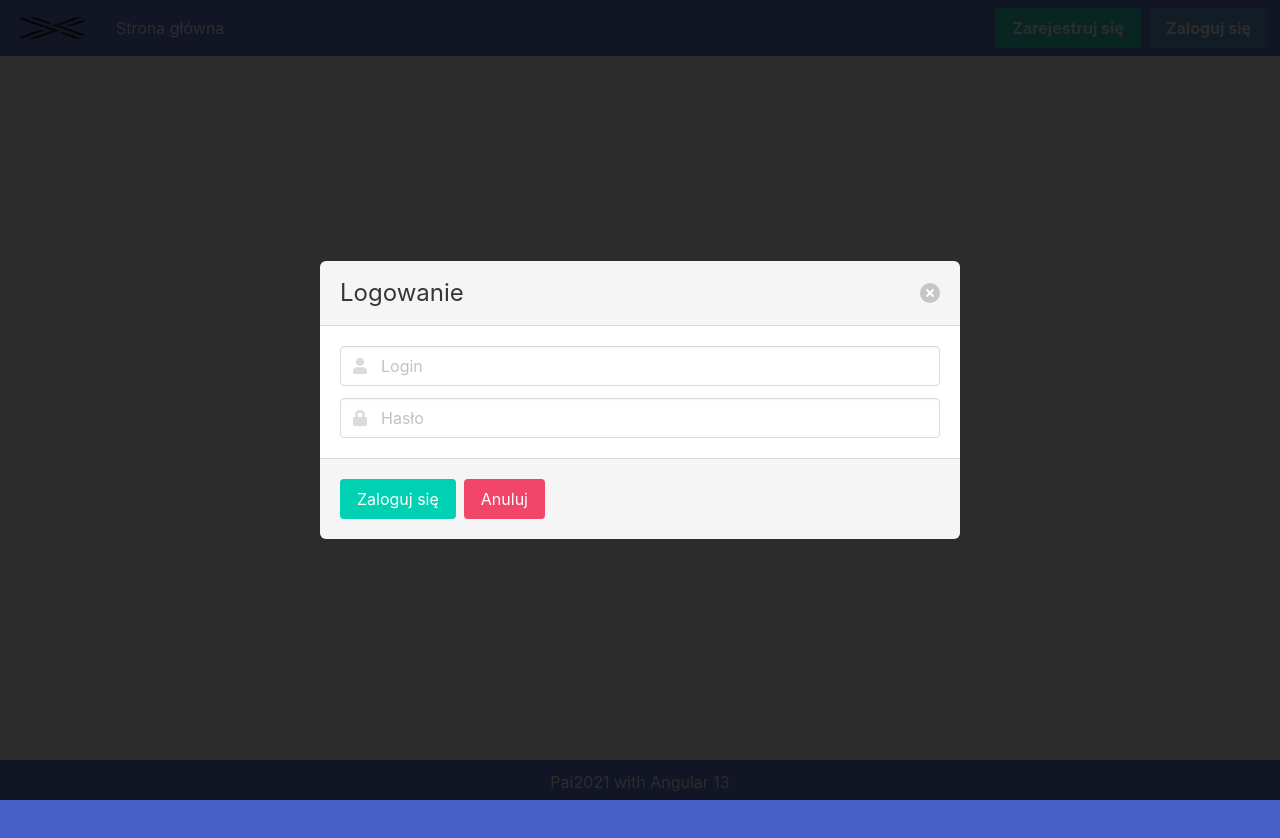
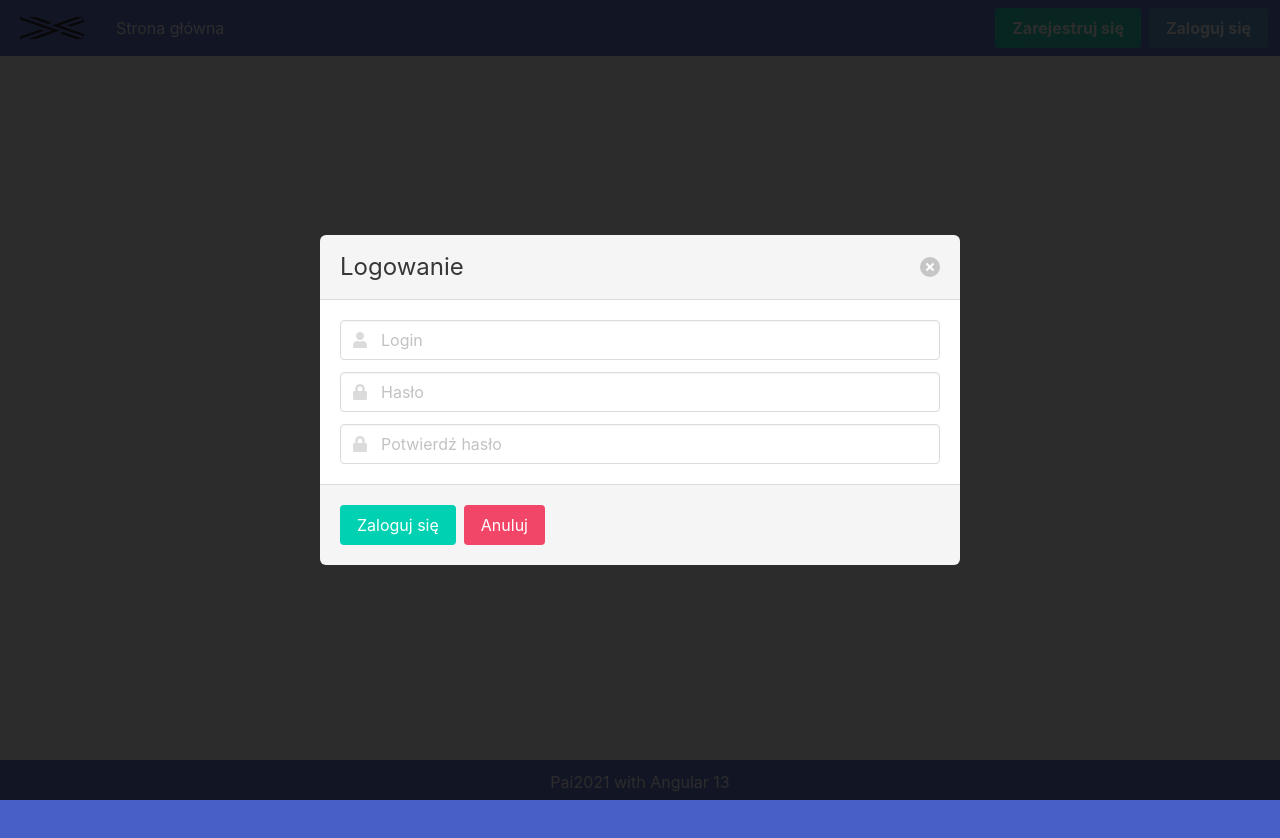
Before and after one commit to olekogrodowczyk/Programowanie-Aplikacji-Internetowych, an Angular app in the folder frontend/: page / in a window 1280 px wide. Both pictures are taken after a click on the link "Zarejestruj się". Shown: the top 838 px of the page. Built offline with nearby package versions, Linux system fonts and the light colour scheme; no server answers.

Commit message:
Connect register form with navbar

```diff
--- a/frontend/src/app/auth/auth.module.ts
+++ b/frontend/src/app/auth/auth.module.ts
@@ -8,6 +8,6 @@ import { SignoutComponent } from './signout/signout.component';
 @NgModule({
   declarations: [LoginFormComponent, RegisterFormComponent, SignoutComponent],
   imports: [CommonModule, ReactiveFormsModule],
-  exports: [LoginFormComponent],
+  exports: [LoginFormComponent, RegisterFormComponent],
 })
 export class AuthModule {}
--- a/frontend/src/app/auth/register-form/register-form.component.ts
+++ b/frontend/src/app/auth/register-form/register-form.component.ts
@@ -1,4 +1,4 @@
-import { Component, OnInit } from '@angular/core';
+import { Component, EventEmitter, OnInit, Output } from '@angular/core';
 import { FormControl, FormGroup, Validators } from '@angular/forms';
 import { AuthService } from '../auth.service';
 
@@ -8,6 +8,8 @@ import { AuthService } from '../auth.service';
   styleUrls: ['./register-form.component.css'],
 })
 export class RegisterFormComponent implements OnInit {
+  @Output() onRegister = new EventEmitter<boolean>();
+
   registerGroupForm = new FormGroup({
     login: new FormControl('', [
       Validators.required,
@@ -36,11 +38,14 @@ export class RegisterFormComponent implements OnInit {
     }
 
     this.authService.signIn(this.registerGroupForm.value).subscribe({
-      next: () => {},
+      next: () => {
+        this.onRegister.emit(true);
+      },
       error: ({ error }) => {
         if (error.username || error.password || error.passwordConfirm) {
           this.registerGroupForm.setErrors({ credentials: true });
         }
+        this.onRegister.emit(false);
       },
     });
   }
--- a/frontend/src/app/shared/navbar/navbar.component.html
+++ b/frontend/src/app/shared/navbar/navbar.component.html
@@ -1,12 +1,12 @@
 <app-notification
-  *ngIf="showLoginNotification"
-  (onClose)="showLoginNotification = false"
+  *ngIf="showNotification"
+  (onClose)="showNotification = false"
   >{{ notificationMessage }}</app-notification
 >
 
 <nav class="navbar is-link" role="navigation" aria-label="main navigation">
   <div class="navbar-brand">
-    <a class="navbar-item" href="https://bulma.io">
+    <a class="navbar-item" routerLink="/home">
       <img src="../assets/cross.png" width="80" height="28" />
     </a>
 
@@ -44,10 +44,10 @@
       <div class="navbar-item">
         <div class="buttons">
           <ng-container *ngIf="!(signedIn$ | async)">
-            <a (click)="selectItem()" class="button is-primary">
+            <a (click)="showRegisterModal = true" class="button is-primary">
               <strong>Zarejestruj się</strong>
             </a>
-            <a (click)="selectItem()" class="button is-info">
+            <a (click)="showLoginModal = true" class="button is-info">
               <strong>Zaloguj się</strong>
             </a>
           </ng-container>
@@ -76,4 +76,19 @@
     </button>
   </ng-container>
 </app-modal>
+
+<app-modal
+  *ngIf="showRegisterModal"
+  [title]="'Logowanie'"
+  (onClose)="showRegisterModal = false"
+>
+  <ng-container>
+    <app-register-form (onRegister)="onRegister($event)"></app-register-form>
+  </ng-container>
+  <ng-container modalFooter>
+    <button type="submit" form="loginForm" class="button is-primary">
+      Zaloguj się
+    </button>
+  </ng-container>
+</app-modal>
 <router-outlet></router-outlet>
--- a/frontend/src/app/shared/navbar/navbar.component.ts
+++ b/frontend/src/app/shared/navbar/navbar.component.ts
@@ -1,5 +1,6 @@
 import { Component, OnInit } from '@angular/core';
 import { LoginFormComponent } from 'src/app/auth/login-form/login-form.component';
+import { RegisterFormComponent } from 'src/app/auth/register-form/register-form.component';
 import { AuthService } from 'src/app/auth/auth.service';
 import { BehaviorSubject } from 'rxjs';
 
@@ -10,7 +11,8 @@ import { BehaviorSubject } from 'rxjs';
 })
 export class NavbarComponent implements OnInit {
   showLoginModal = false;
-  showLoginNotification = false;
+  showRegisterModal = false;
+  showNotification = false;
   signedIn$: BehaviorSubject<boolean>;
   notificationMessage = '';
 
@@ -33,9 +35,22 @@ export class NavbarComponent implements OnInit {
       this.notificationMessage = 'Podano błędne dane';
     }
     this.showLoginModal = false;
-    this.showLoginNotification = true;
+    this.showNotification = true;
     setTimeout(() => {
-      this.showLoginNotification = false;
+      this.showNotification = false;
+    }, 3000);
+  }
+
+  onRegister(value: boolean) {
+    if (value === true) {
+      this.notificationMessage = 'Pomyślnie zalogowano użytkownika';
+    } else {
+      this.notificationMessage = 'Podano błędne dane';
+    }
+    this.showRegisterModal = false;
+    this.showNotification = true;
+    setTimeout(() => {
+      this.showNotification = false;
     }, 3000);
   }
 }
```
